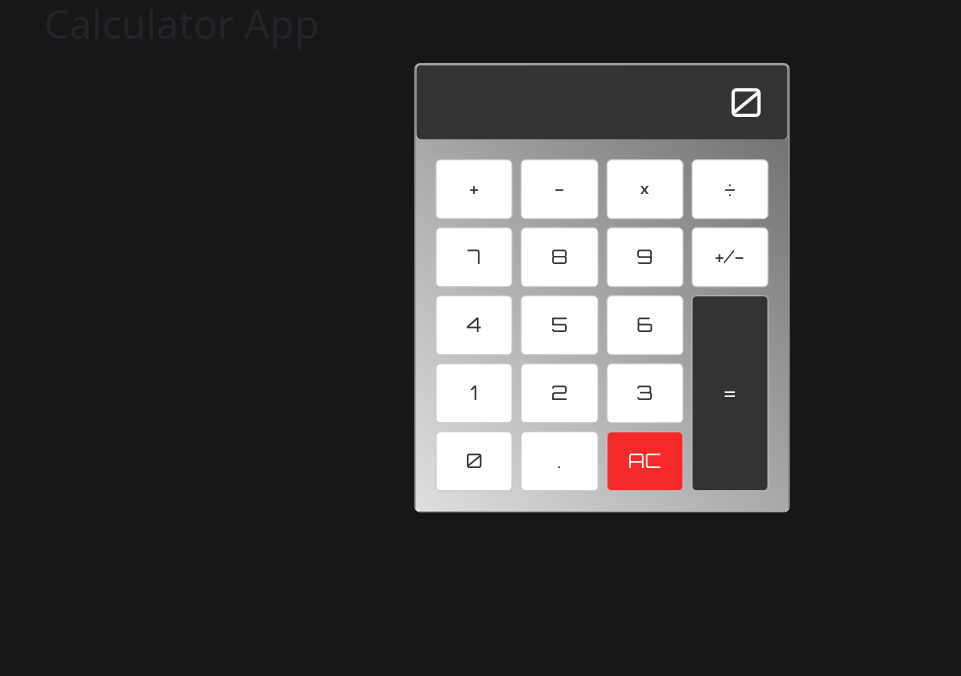
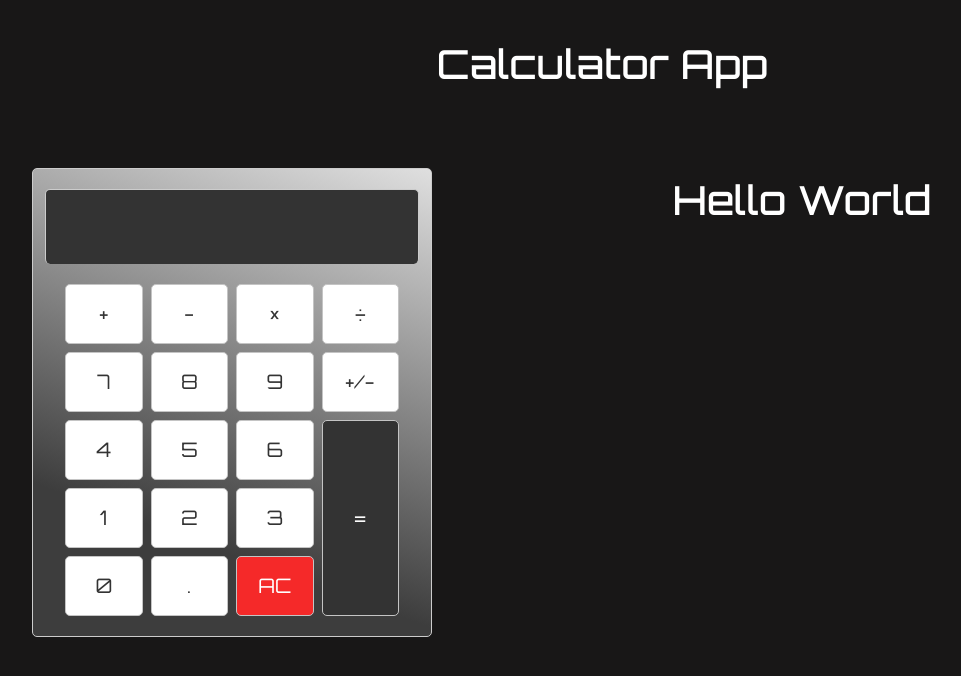
Before and after one commit to MoChips2/Calculator-App, a plain HTML site: page index.html in a window 1280 px wide. Shown: the whole page, without its empty margins (38-999 px from the left). Drawn offline with nearby package versions, Linux system fonts and the light colour scheme.

Commit message:
styled components, starting calculations

```diff
--- a/index.html
+++ b/index.html
@@ -17,12 +17,16 @@
   <div class="container">
 
     <div class="header">
+      <header>
         <h1>Calculator App</h1>
+      </header>
     </div>
 
-    <div class="calculator">
+    <div class="row">
 
-      <input type="text" class="calc-screen" value="0" disabled />
+      <div class="calculator col-md-6">
+
+        <input type="text" class="calc-screen" value="" disabled />
 
         <div class="calc-keys">
 
@@ -49,8 +53,13 @@
 
         </div>
       </div>
+      <div class="message col-md">
+       <h1 class="p-2">Hello World</h1>
 
       </div>
+    </div>
+  </div>
+  <script type="text/javascript" src="js/calc.js"></script>
 </body>
 
 </html>
--- /dev/null
+++ b/js/calc.js
@@ -0,0 +1,19 @@
+
+
+
+function displayDigit(number) {
+  if (number) {
+    const display = document.querySelector('.calc-screen');
+    display.value = number;
+  }
+}
+
+function calculate(num1,operator,num2) {
+
+}
+
+document.addEventListener("click", e => {
+  var key = e.path[0].value;
+  console.log(key);
+  displayDigit(key);
+})
--- a/styles/_body.scss
+++ b/styles/_body.scss
@@ -1,5 +1,17 @@
-@use 'variables';
+@use 'variables' as *;
 
 body {
   background: rgb(24, 23, 23);
+  font-family: 'Orbitron', sans-serif;
 }
+header {
+  color: $white;
+  text-align: center;
+  padding: 40px 0;
+  margin-bottom: 32px;
+}
+
+.message {
+  color: $white;
+  text-align: center;
+}
--- a/styles/components/_buttons.scss
+++ b/styles/components/_buttons.scss
@@ -8,7 +8,7 @@ button {
   font-size: 20px;
   color: $darkGray;
   &:hover {
-    background-color: #eaeaea;
+    background-color: #fff351;
   }
 }
 .calc-keys {
@@ -34,6 +34,6 @@ button {
   color: $white;
   background-color: #f52929;
   &:hover {
-    background-color: #fc4848;
+    background-color: #fd7878;
   }
 }
--- a/styles/components/_calc.scss
+++ b/styles/components/_calc.scss
@@ -1,14 +1,11 @@
 @use '../variables' as *;
 
 .calculator {
-  background-image: linear-gradient(45deg,#dfdfdf,#686868);
+  background-image: linear-gradient(200deg,#dfdfdf,#3d3d3d 75%);
   border: 1px solid $lightGray;
   border-radius: 5px;
-  position: absolute;
-  top: 50%;
-  left: 50%;
-  transform: translate(-50%, -75%);
-  width: 375px;
+  padding-top: 20px;
+  width: 400px;
   font-family: 'Orbitron', sans-serif;
   .calc-screen {
     width: 100%;
```
Also changed, not shown: styles/main.css, 1 other file. Lines whose indentation alone changed are shown as unchanged.
